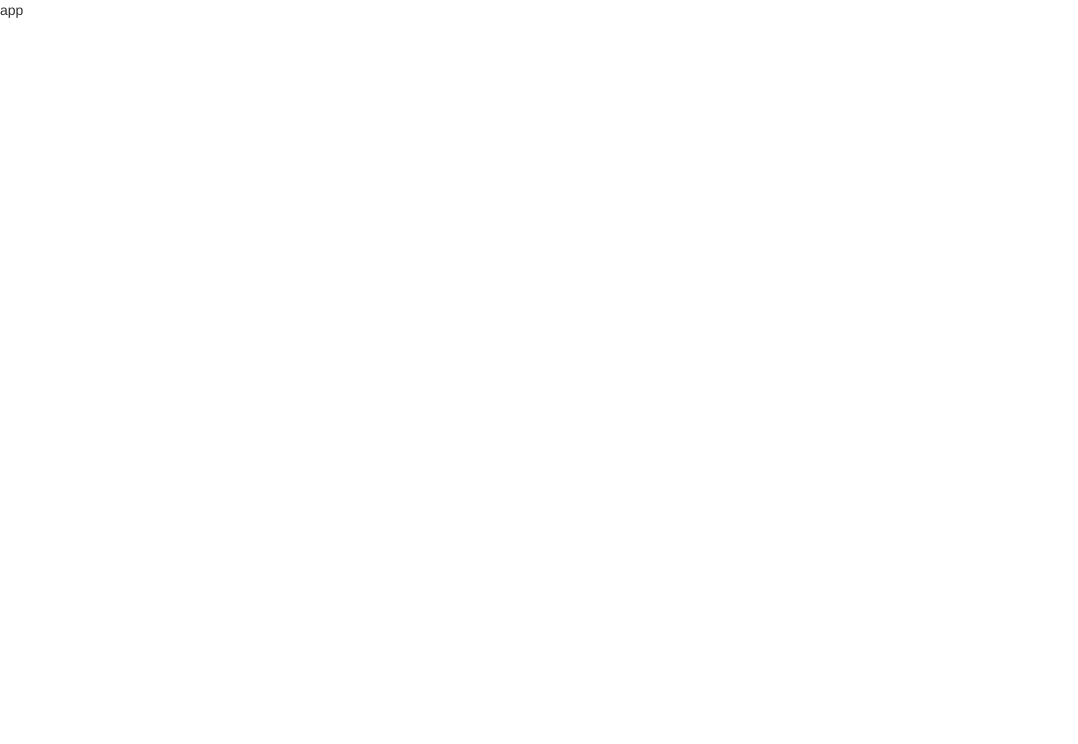
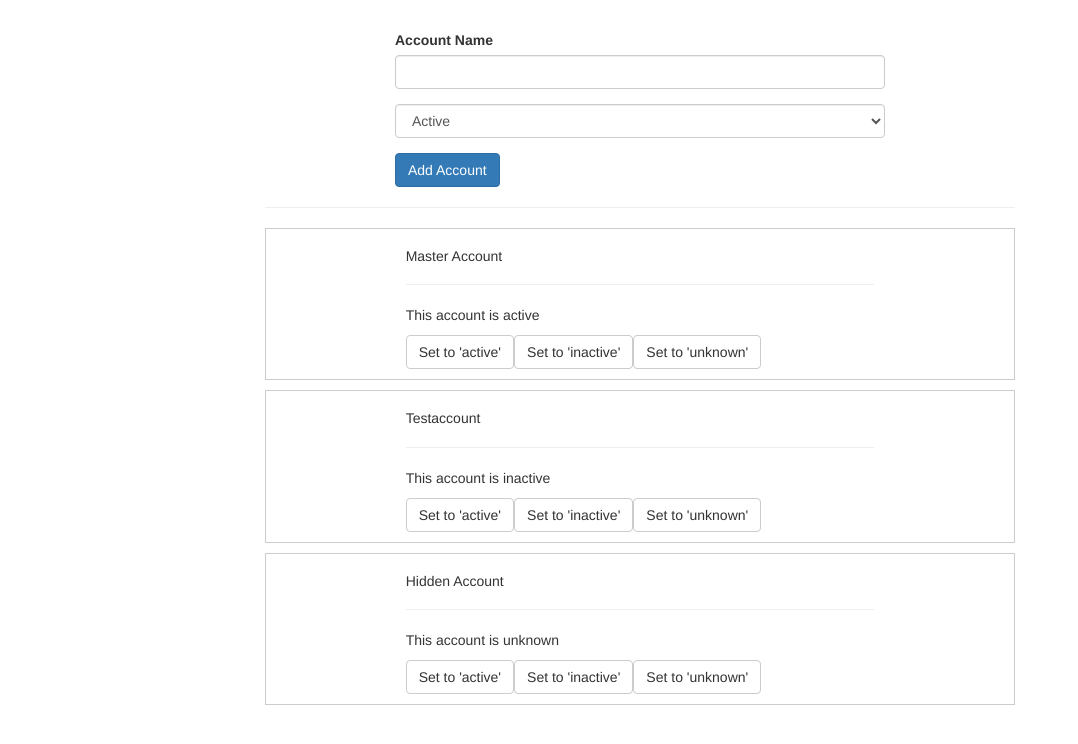
Before and after one commit to l-gorecki/angular-udemy-course, an Angular app: page / in a window 1280 px wide. Shown: the top 744 px of the page, without its empty margins (0-1078 px from the left). Built offline with nearby package versions, Linux system fonts and the light colour scheme.

Commit message:
downloaded init for services module

```diff
--- /dev/null
+++ b/src/app/account/account.component.css
@@ -0,0 +1,5 @@
+.row {
+  border: 1px solid #ccc;
+  margin: 10px 0;
+  padding: 10px 0;
+}
--- /dev/null
+++ b/src/app/account/account.component.html
@@ -0,0 +1,10 @@
+<div class="row">
+  <div class="col-xs-12 col-md-8 col-md-offset-2">
+    <h5>{{ account.name }}</h5>
+    <hr>
+    <p>This account is {{ account.status }}</p>
+    <button class="btn btn-default" (click)="onSetTo('active')">Set to 'active'</button>
+    <button class="btn btn-default" (click)="onSetTo('inactive')">Set to 'inactive'</button>
+    <button class="btn btn-default" (click)="onSetTo('unknown')">Set to 'unknown'</button>
+  </div>
+</div>
--- /dev/null
+++ b/src/app/account/account.component.ts
@@ -0,0 +1,18 @@
+import { Component, EventEmitter, Input, Output } from '@angular/core';
+
+@Component({
+  selector: 'app-account',
+  templateUrl: './account.component.html',
+  styleUrls: ['./account.component.css']
+})
+export class AccountComponent {
+  @Input() account: {name: string, status: string};
+  @Input() id: number;
+  @Output() statusChanged = new EventEmitter<{id: number, newStatus: string}>();
+
+
+  onSetTo(status: string) {
+    this.statusChanged.emit({id: this.id, newStatus: status});
+    console.log('A server status changed, new status: ' + status);
+  }
+}
--- a/src/app/app.component.css
+++ b/src/app/app.component.css
@@ -0,0 +1,3 @@
+.container {
+  margin-top: 30px;
+}
--- a/src/app/app.component.html
+++ b/src/app/app.component.html
@@ -1 +1,13 @@
-{{title}}
+<div class="container">
+  <div class="row">
+    <div class="col-xs-12 col-md-8 col-md-offset-2">
+      <app-new-account (accountAdded)="onAccountAdded($event)"></app-new-account>
+      <hr>
+      <app-account
+        *ngFor="let acc of accounts; let i = index"
+        [account]="acc"
+        [id]="i"
+        (statusChanged)="onStatusChanged($event)"></app-account>
+    </div>
+  </div>
+</div>
--- a/src/app/app.component.ts
+++ b/src/app/app.component.ts
@@ -6,5 +6,26 @@ import { Component } from '@angular/core';
   styleUrls: ['./app.component.css']
 })
 export class AppComponent {
-  title = 'app';
+  accounts = [
+    {
+      name: 'Master Account',
+      status: 'active'
+    },
+    {
+      name: 'Testaccount',
+      status: 'inactive'
+    },
+    {
+      name: 'Hidden Account',
+      status: 'unknown'
+    }
+  ];
+
+  onAccountAdded(newAccount: {name: string, status: string}) {
+    this.accounts.push(newAccount);
+  }
+
+  onStatusChanged(updateInfo: {id: number, newStatus: string}) {
+    this.accounts[updateInfo.id].status = updateInfo.newStatus;
+  }
 }
--- /dev/null
+++ b/src/app/new-account/new-account.component.html
@@ -0,0 +1,23 @@
+<div class="row">
+  <div class="col-xs-12 col-md-8 col-md-offset-2">
+    <div class="form-group">
+      <label>Account Name</label>
+      <input
+        type="text"
+        class="form-control"
+        #accountName>
+    </div>
+    <div class="form-group">
+      <select class="form-control" #status>
+        <option value="active">Active</option>
+        <option value="inactive">Inactive</option>
+        <option value="hidden">Hidden</option>
+      </select>
+    </div>
+    <button
+      class="btn btn-primary"
+      (click)="onCreateAccount(accountName.value, status.value)">
+      Add Account
+    </button>
+  </div>
+</div>
--- /dev/null
+++ b/src/app/new-account/new-account.component.ts
@@ -0,0 +1,18 @@
+import { Component, EventEmitter, Output } from '@angular/core';
+
+@Component({
+  selector: 'app-new-account',
+  templateUrl: './new-account.component.html',
+  styleUrls: ['./new-account.component.css']
+})
+export class NewAccountComponent {
+  @Output() accountAdded = new EventEmitter<{name: string, status: string}>();
+
+  onCreateAccount(accountName: string, accountStatus: string) {
+    this.accountAdded.emit({
+      name: accountName,
+      status: accountStatus
+    });
+    console.log('A server status changed, new status: ' + accountStatus);
+  }
+}
```
Also changed, not shown: src/app/app.module.ts (+10 -4 lines), src/app/new-account/new-account.component.css (added), 1 other file (tests, documents, lock files or other folders).
